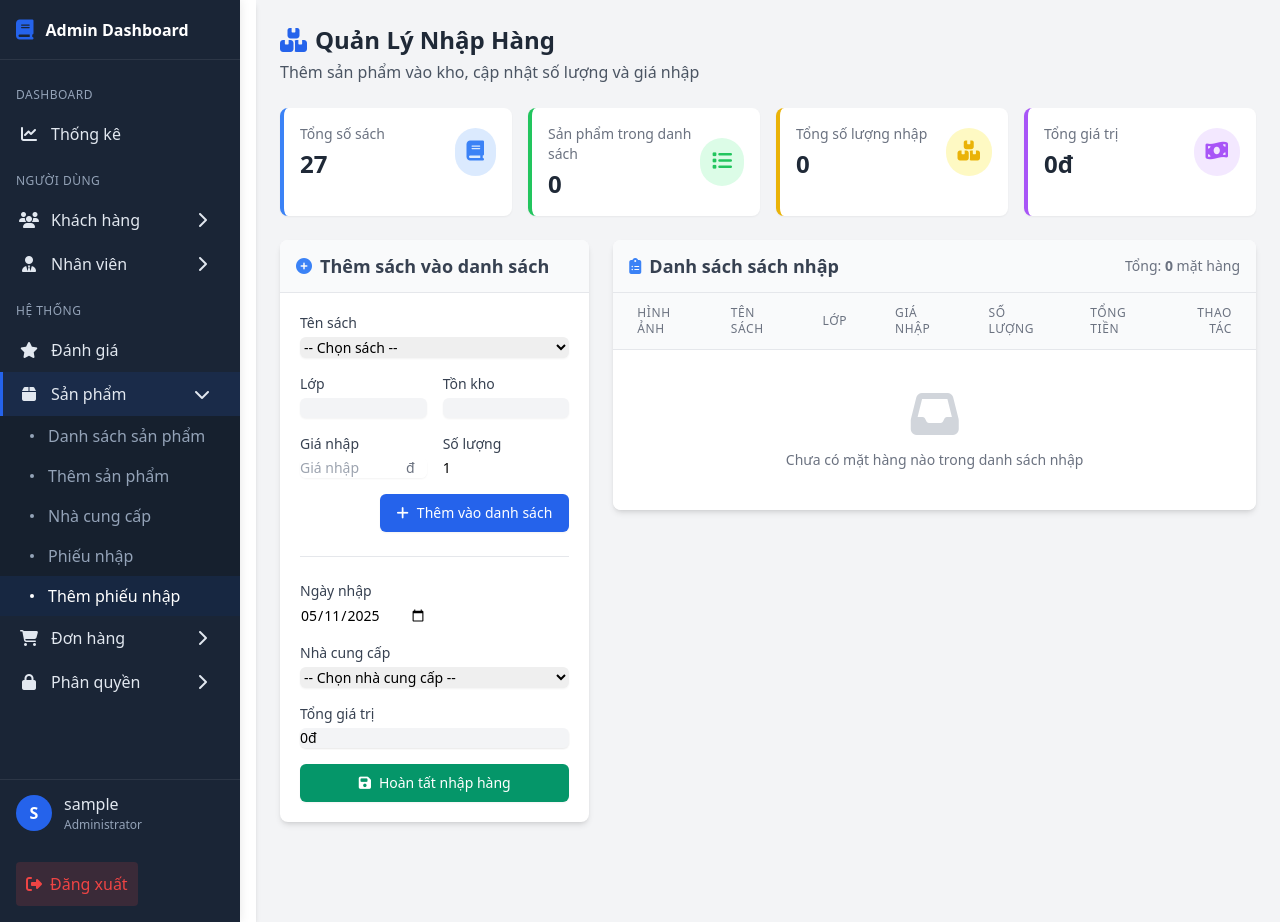
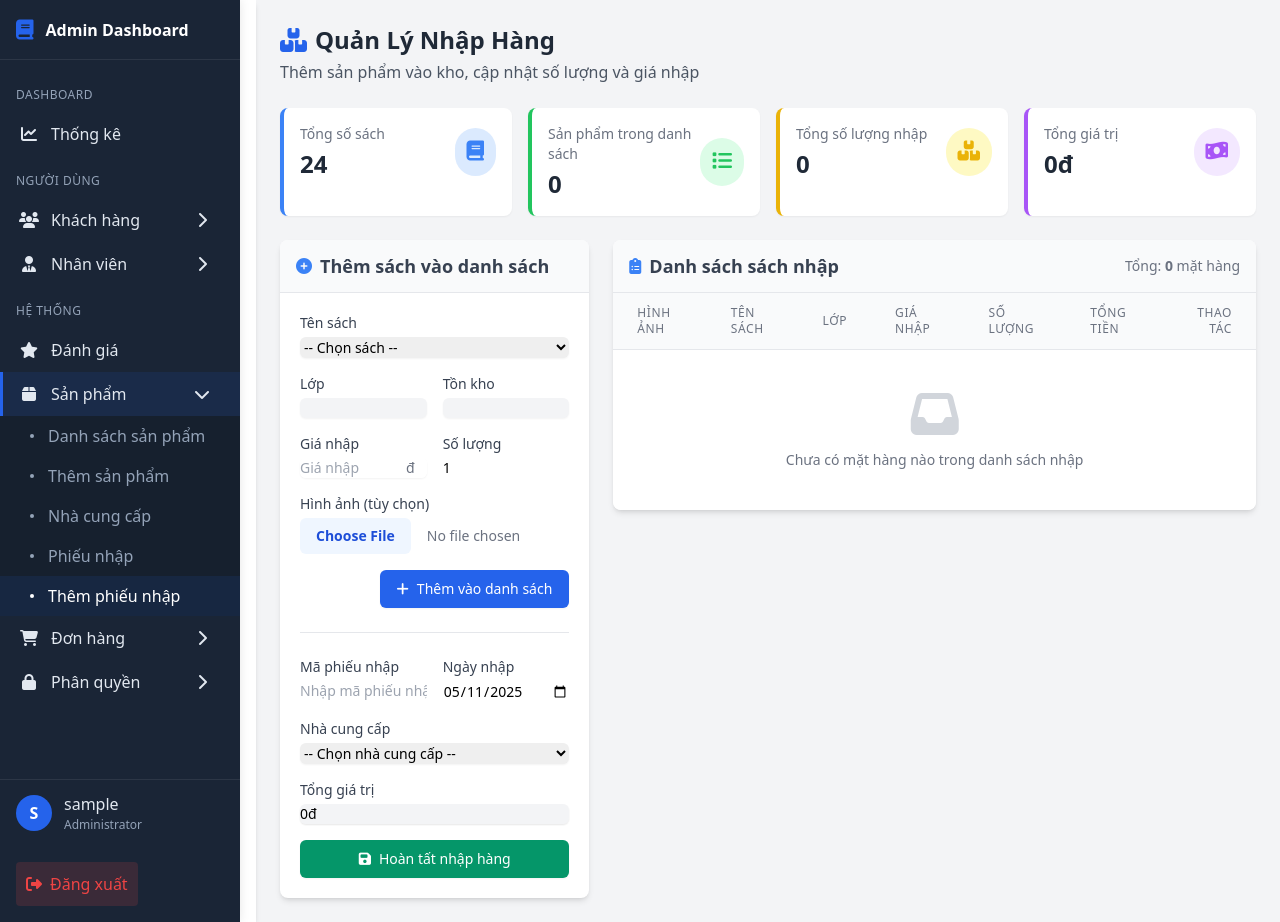
Before and after one commit to ba0huynh/LTW-UD2, a PHP site: page /LTW-UD2/admin/nhapSanPham.php in a window 1280 px wide. Run offline with PHP 8.4, Linux system fonts and the light colour scheme; the visitor is signed in with stand-in values (Sample User, id 1); data comes from the database, SQL or seed files in the repository; some libraries are stand-ins or nearby versions.

Commit message:
phiếu nhập

```diff
--- a/admin/nhapSanPham.php
+++ b/admin/nhapSanPham.php
@@ -4,7 +4,7 @@ require_once("../database/database.php");
 require_once("../database/book.php");
 require_once("../database/user.php");
 
-$bookTable = new BooksTable();
+// Create connection
 $conn = new mysqli("localhost", "root", "", "ltw_ud2");
 
 // Check connection
@@ -17,7 +17,10 @@ if (!isset($_SESSION['import_list'])) {
     $_SESSION['import_list'] = [];
 }
 
-$books = $bookTable->getAllBook();
+// Get list of books and suppliers
+$books_query = "SELECT id, bookName, classNumber, currentPrice, quantitySold, imageURL FROM books WHERE isActive = 1";
+$books_result = $conn->query($books_query);
+$books = $books_result->fetch_all(MYSQLI_ASSOC);
 
 $suppliers_query = "SELECT id, name FROM nhacungcap";
 $suppliers_result = $conn->query($suppliers_query);
@@ -117,12 +120,21 @@ if ($_SERVER["REQUEST_METHOD"] == "POST" && isset($_POST['add_to_list'])) {
 
 // Handle form submission for final import
 if ($_SERVER["REQUEST_METHOD"] == "POST" && isset($_POST['import'])) {
+    $import_code = trim($_POST['import_code']);
     $import_date = $_POST['import_date'];
     $supplier_id = intval($_POST['supplier']);
     $idNguoiNhap = isset($_SESSION["user"]) ? $_SESSION["user"] : 1;
     $total = array_sum(array_column($_SESSION['import_list'], 'total'));
 
-    if (empty($supplier_id)) {
+    if (empty($import_code)) {
+        echo "<script>
+            Swal.fire({
+                icon: 'error',
+                title: 'Lỗi',
+                text: 'Vui lòng nhập mã phiếu nhập!'
+            });
+        </script>";
+    } elseif (empty($supplier_id)) {
         echo "<script>
             Swal.fire({
                 icon: 'error',
@@ -193,7 +205,6 @@ if (isset($_GET['delete'])) {
 
 <!DOCTYPE html>
 <html lang="vi">
-
 <head>
     <meta charset="UTF-8">
     <meta name="viewport" content="width=device-width, initial-scale=1.0">
@@ -202,6 +213,30 @@ if (isset($_GET['delete'])) {
     <link href="https://cdnjs.cloudflare.com/ajax/libs/font-awesome/6.0.0-beta3/css/all.min.css" rel="stylesheet">
     <script src="https://code.jquery.com/jquery-3.6.0.min.js"></script>
     <script src="https://cdn.jsdelivr.net/npm/sweetalert2@11"></script>
+    <!-- Thêm Select2 CSS -->
+    <link href="https://cdn.jsdelivr.net/npm/select2@4.1.0-rc.0/dist/css/select2.min.css" rel="stylesheet" />
+    <!-- Thêm Select2 JS -->
+    <script src="https://cdn.jsdelivr.net/npm/select2@4.1.0-rc.0/dist/js/select2.min.js"></script>
+    <!-- Tùy chỉnh giao diện Select2 -->
+    <style>
+        .select2-container--default .select2-selection--single {
+            border: 1px solid #d1d5db; /* Tailwind's border-gray-300 */
+            border-radius: 0.375rem; /* Tailwind's rounded-md */
+            height: 38px; /* Phù hợp với chiều cao của input */
+            padding: 0.5rem; /* Tailwind's p-2 */
+        }
+        .select2-container--default .select2-selection--single .select2-selection__rendered {
+            line-height: 28px; /* Căn giữa văn bản */
+        }
+        .select2-container--default .select2-selection--single .select2-selection__arrow {
+            height: 38px; /* Phù hợp với chiều cao */
+        }
+        .select2-container--default .select2-selection--single:focus {
+            outline: none;
+            border-color: #3b82f6; /* Tailwind's border-blue-500 */
+            box-shadow: 0 0 0 3px rgba(59, 130, 246, 0.5); /* Tailwind's ring-blue-500 */
+        }
+    </style>
 </head>
 
 <body class="bg-gray-100">
@@ -262,7 +297,6 @@ if (isset($_GET['delete'])) {
                     </div>
                 </div>
 
-
                 <!-- Total Quantity -->
                 <div class="bg-white rounded-lg shadow-sm p-4 border-l-4 border-yellow-500">
                     <div class="flex items-center justify-between">
@@ -275,6 +309,8 @@ if (isset($_GET['delete'])) {
                         </div>
                     </div>
                 </div>
+
+                <!-- Total Value -->
                 <div class="bg-white rounded-lg shadow-sm p-4 border-l-4 border-purple-500">
                     <div class="flex items-center justify-between">
                         <div>
@@ -289,6 +325,7 @@ if (isset($_GET['delete'])) {
             </div>
 
             <div class="grid grid-cols-1 lg:grid-cols-3 gap-6">
+                <!-- Add Book Form -->
                 <div class="lg:col-span-1">
                     <div class="bg-white rounded-lg shadow-md overflow-hidden">
                         <div class="px-4 py-3 bg-gray-50 border-b flex items-center">
@@ -300,7 +337,7 @@ if (isset($_GET['delete'])) {
                             <form method="POST" action="" enctype="multipart/form-data" class="space-y-4">
                                 <div class="form-group">
                                     <label class="block text-sm font-medium text-gray-700 mb-1">Tên sách</label>
-                                    <select name="book_id" id="book-select" class="mt-1 block w-full rounded-md border-gray-300 shadow-sm focus:border-blue-500 focus:ring-blue-500 sm:text-sm" required>
+                                    <select name="book_id" id="book-select" class="select2 mt-1 block w-full rounded-md border-gray-300 shadow-sm focus:border-blue-500 focus:ring-blue-500 sm:text-sm" required>
                                         <option value="">-- Chọn sách --</option>
                                         <?php foreach ($books as $book): ?>
                                             <option value="<?php echo $book['id']; ?>" data-class="<?php echo $book['classNumber']; ?>" data-price="<?php echo $book['currentPrice']; ?>" data-stock="<?php echo $book['quantitySold']; ?>">
@@ -339,7 +376,10 @@ if (isset($_GET['delete'])) {
                                     </div>
                                 </div>
 
-
+                                <div class="form-group">
+                                    <label class="block text-sm font-medium text-gray-700 mb-1">Hình ảnh (tùy chọn)</label>
+                                    <input type="file" name="image" accept="image/*" class="mt-1 block w-full text-sm text-gray-500 file:mr-4 file:py-2 outline-transparent file:px-4 file:rounded-md file:border-0 file:text-sm file:font-semibold file:bg-blue-50 file:text-blue-700 hover:file:bg-blue-100">
+                                </div>
 
                                 <div class="mt-4 flex justify-end">
                                     <button type="submit" name="add_to_list" class="inline-flex items-center px-4 py-2 border border-transparent text-sm font-medium rounded-md shadow-sm text-white bg-blue-600 hover:bg-blue-700 focus:outline-none focus:ring-2 focus:ring-offset-2 focus:ring-blue-500">
@@ -352,6 +392,10 @@ if (isset($_GET['delete'])) {
                             <div class="mt-6 border-t pt-6">
                                 <form method="POST" action="" class="space-y-4">
                                     <div class="grid grid-cols-2 gap-4">
+                                        <div class="form-group">
+                                            <label class="block text-sm font-medium text-gray-700 mb-1">Mã phiếu nhập</label>
+                                            <input type="text" name="import_code" placeholder="Nhập mã phiếu nhập" class="mt-1 block w-full rounded-md border-gray-300 outline-transparent focus:border-blue-500 focus:ring-blue-500 sm:text-sm" required>
+                                        </div>
 
                                         <div class="form-group">
                                             <label class="block text-sm font-medium text-gray-700 mb-1">Ngày nhập</label>
@@ -494,8 +538,16 @@ if (isset($_GET['delete'])) {
             }
         });
 
+        // Initialize Select2
+        $(document).ready(function() {
+            $('#book-select').select2({
+                placeholder: "-- Chọn sách --",
+                allowClear: true,
+                width: '100%'
+            });
+
             // Book select change handler
-        document.getElementById('book-select').addEventListener('change', function() {
+            $('#book-select').on('change', function() {
                 const selectedOption = this.options[this.selectedIndex];
                 document.getElementById('class-display').value = selectedOption.dataset.class ? 'Lớp ' + selectedOption.dataset.class : '';
                 document.getElementById('stock-display').value = selectedOption.dataset.stock || '0';
@@ -507,7 +559,7 @@ if (isset($_GET['delete'])) {
                     document.getElementById('price-input').value = suggestedPrice;
                 }
             });
+        });
     </script>
 </body>
-
 </html>
```
Lines whose indentation alone changed are shown as unchanged.
